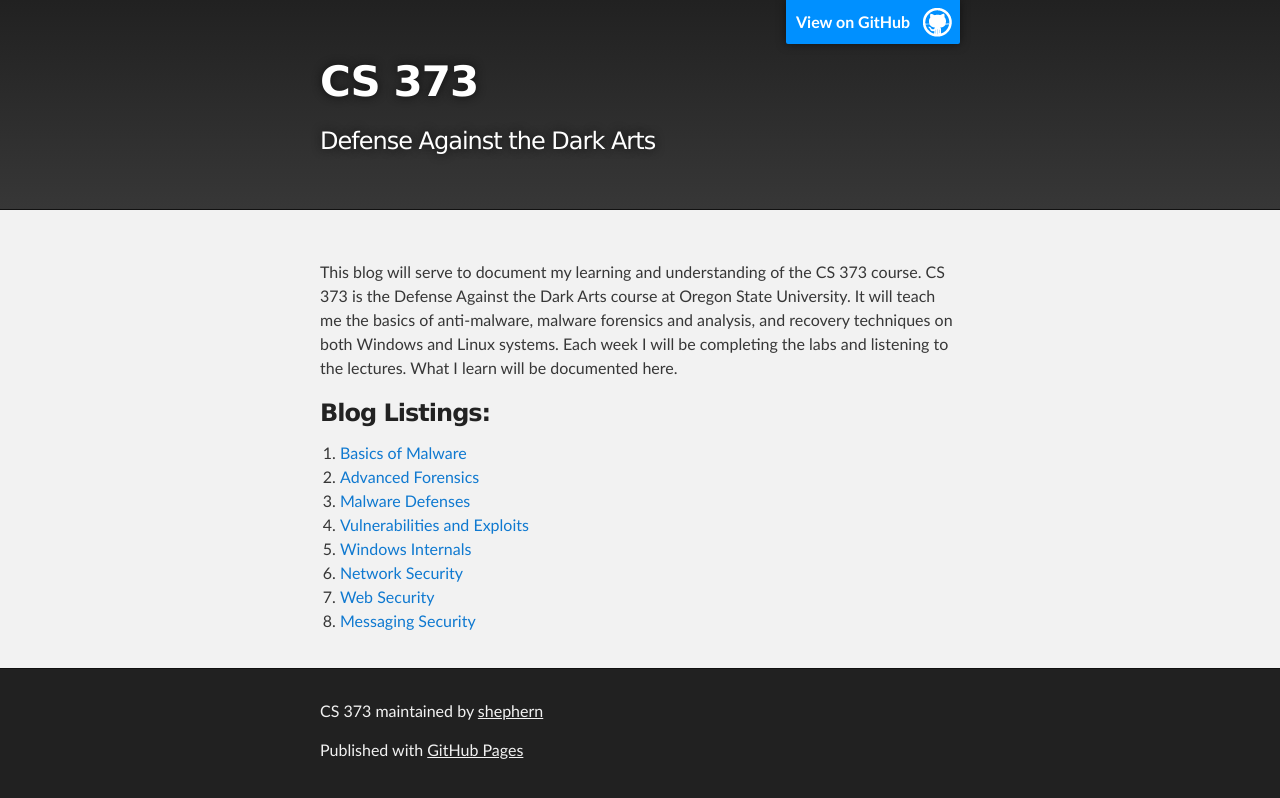
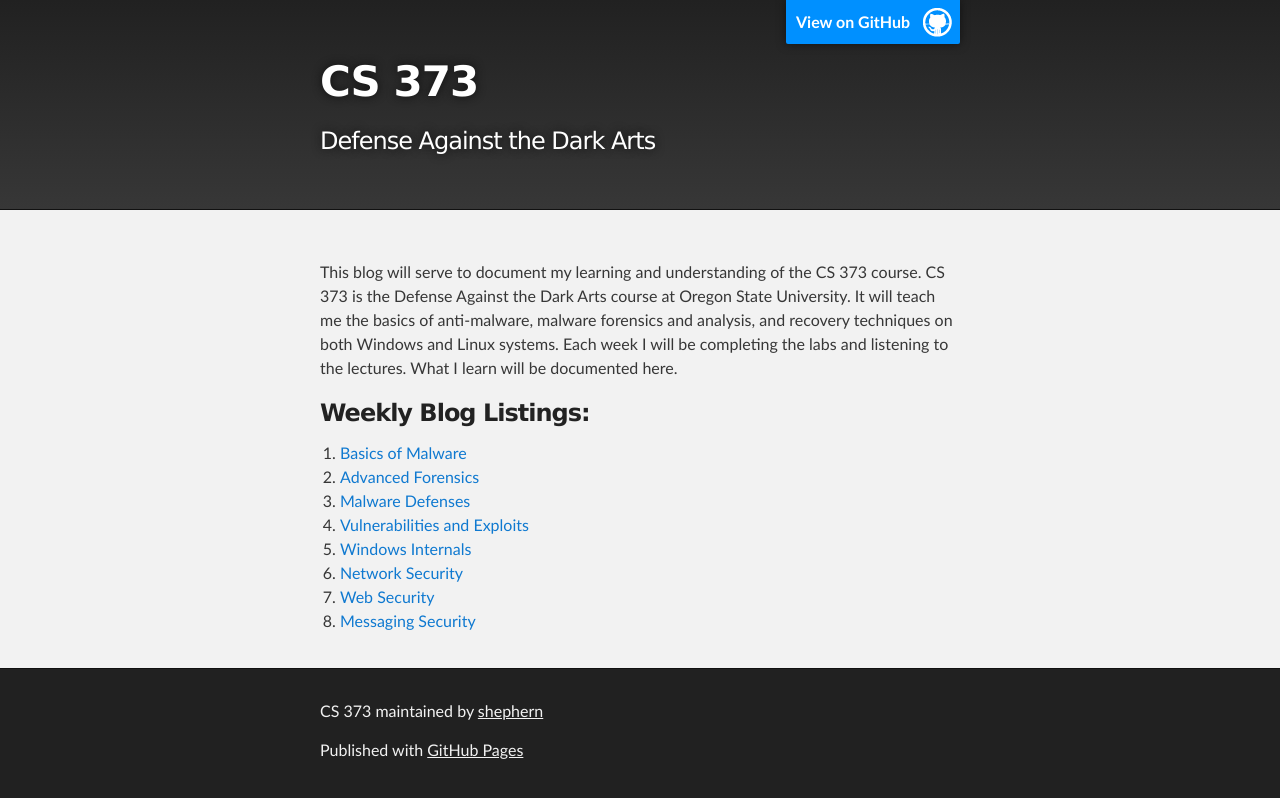
Before and after one commit to shephern/CS373, a Jekyll site: the page built from docs/index.md, in a window 1280 px wide. Shown: the top 798 px of the page. Built offline with Jekyll 4.4.1, drawn with Linux system fonts in a browser that asks for light colours.

Commit message:
Updating docs

```diff
--- a/docs/index.md
+++ b/docs/index.md
@@ -8,7 +8,7 @@ It will teach me the basics of anti-malware, malware forensics and analysis, and
 Each week I will be completing the labs and listening to the lectures.
 What I learn will be documented here.
 
-### Blog Listings:
+### Weekly Blog Listings:
 
  1. [Basics of Malware](./blog/basics-of-malware.html)
  2. [Advanced Forensics](./blog/advanced-forensics.html)
```
